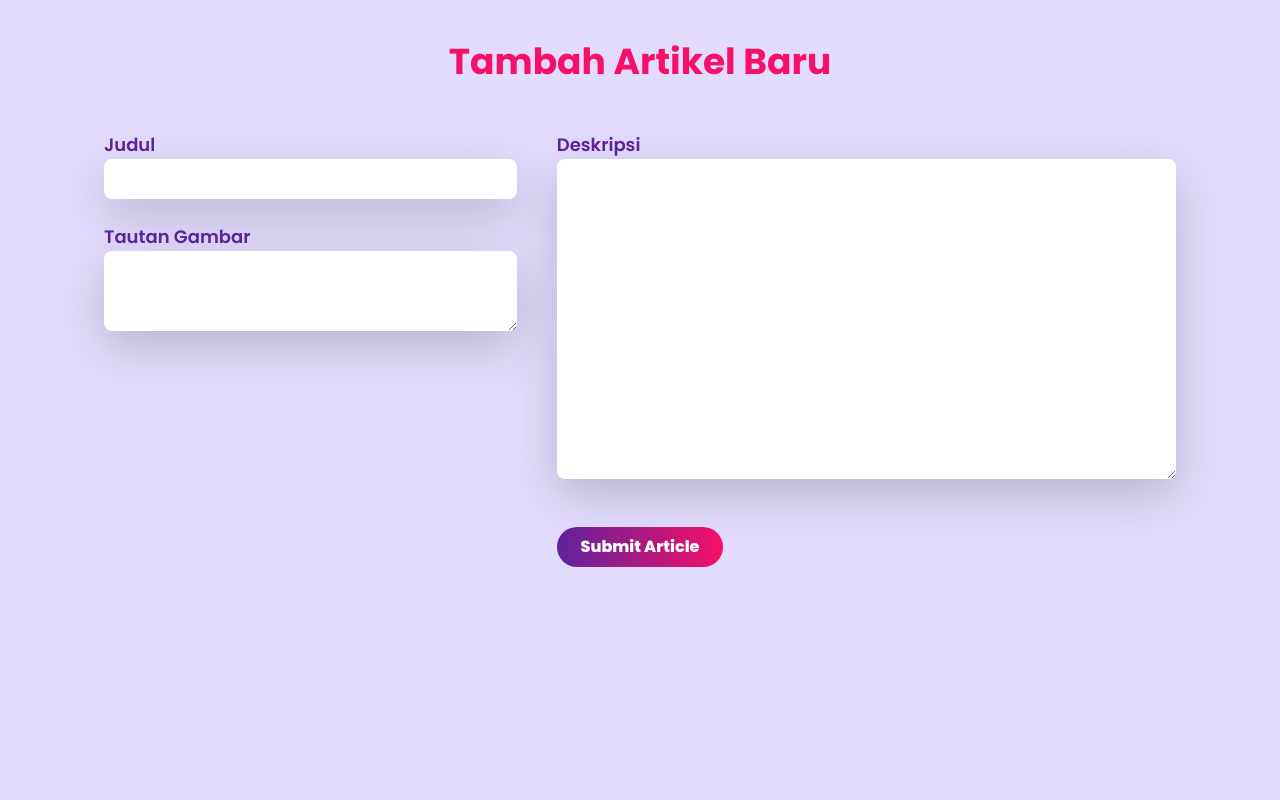
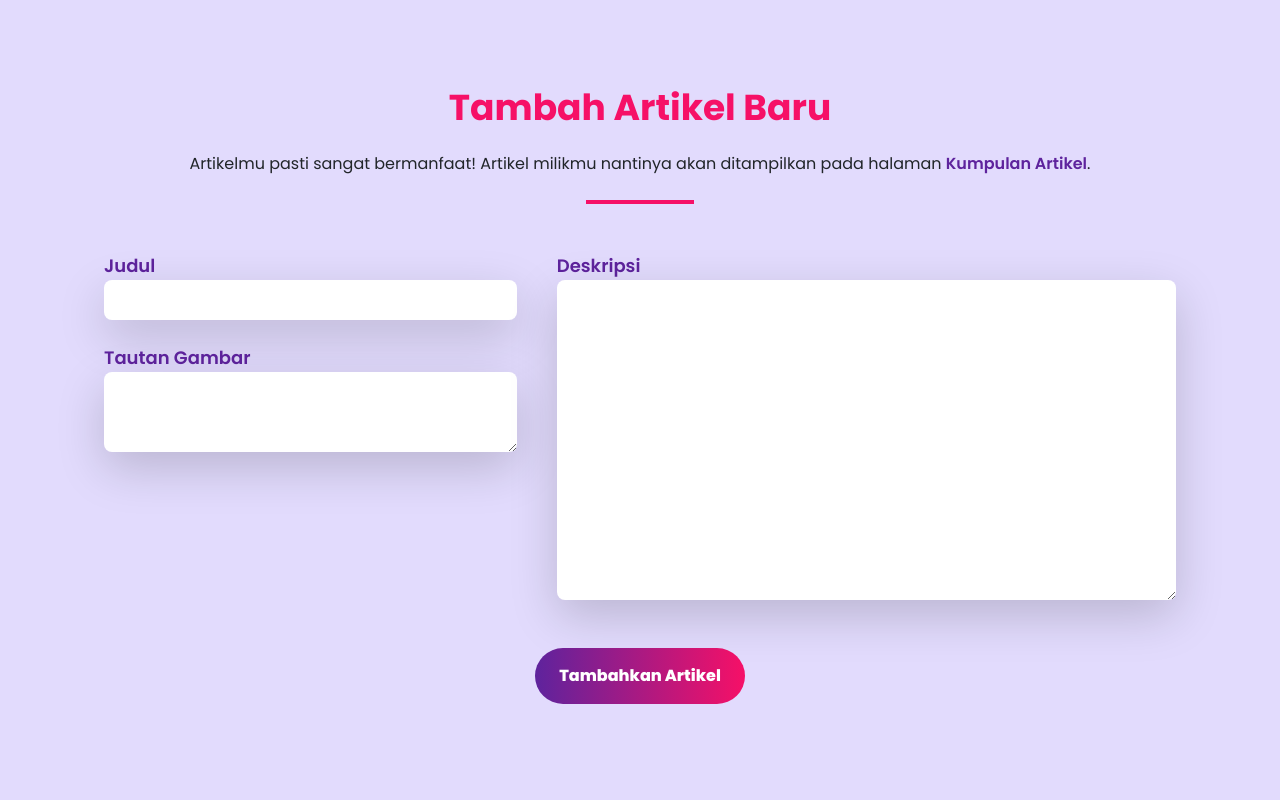
Before and after one commit to AdrianRamadhan27/mercatura, a Django app: page /artikel/create/ in a window 1280 px wide. Run offline with Django 4.2, Linux system fonts and the light colour scheme; the visitor is signed in with stand-in values (Sample User, id 1); some libraries are stand-ins or nearby versions.

Commit message:
fix auth

```diff
--- a/artikel/templates/create_article.html
+++ b/artikel/templates/create_article.html
@@ -37,12 +37,16 @@
 
 {% block content %}
 <div class="h-screen w-full flex justify-center items-center font-poppins bg-purple-3">
-  <div class="flex flex-col w-[90%] h-full p-10 gap-6">
-    <div class="text-pink-1 text-center font-bold text-4xl mb-6">
-      <h1>Tambah Artikel Baru</h1>
+  <div class="flex flex-col w-[90%] p-10 gap-6">
+    <div  class="mb-6 text-center">
+      <h1 class="text-pink-1 font-bold text-4xl mb-4">Tambah Artikel Baru</h1>
+      <p>Artikelmu pasti sangat bermanfaat! Artikel milikmu nantinya akan ditampilkan pada halaman <span class="text-purple-1 font-semibold"><a href={% url 'artikel:show_artikel' %}>Kumpulan Artikel</a></span>.</p>
+      <div class="w-full flex justify-center pt-6">
+        <div class="w-[10%] border-b-4 border-pink-1"></div>
+      </div>
     </div>
 
-    <form method="POST" >
+    <form method="POST" class="max-h-screen">
       {% csrf_token %}
           <div class="flex space-x-10">
             <div class="flex flex-col w-[40%] gap-4">
@@ -68,7 +72,7 @@
         </div>
 
         <button class="submit-article w-full">
-          <input class="text-white mt-2 w-auto bg-gradient-to-r hover:bg-gradient-to-l from-purple-1 to-pink-1 font-extrabold rounded-full text-md md:px-5 md:py-2 px-4 py-2 text-center mb-2" type="submit" name="submit" value="Submit Article">
+          <input class="text-white mt-2 w-auto bg-gradient-to-r hover:bg-gradient-to-l from-purple-1 to-pink-1 font-extrabold rounded-full text-md md:px-5 md:py-2 px-4 py-3 text-center mb-2" type="submit" name="submit" value="Tambahkan Artikel">
         </button>
       </div>
     </form>
--- a/artikel/urls.py
+++ b/artikel/urls.py
@@ -6,7 +6,7 @@ app_name = 'artikel'
 urlpatterns = [
   path('', show_artikel, name="show_artikel"),
   path('artikelku/', show_artikel_user, name="show_artikel_user"),
-  path('json/filter/', show_artikel_user, name="show_artikel_user"),
+  path('json/filter/', show_artikel_json_filter, name="show_artikel_user"),
   path('create/', create_artikel, name="create_artikel"),
   path('edit/<int:id>/', update_artikel, name="update_artikel"),
   path('delete/<int:id>/', delete_artikel, name="delete_artikel"),
--- a/artikel/views.py
+++ b/artikel/views.py
@@ -24,11 +24,8 @@ def show_artikel(request):
 # show artikel user
 @login_required(login_url='/login/')
 def show_artikel_user(request):
-  post = Post.objects.filter(author=request.user)
-  print(post)
   context = {
       'username': request.user.username,
-      'post': post,
       'form': PostForm()
   }
   return render(request, "history_article.html", context)
--- a/static/css/output.css
+++ b/static/css/output.css
@@ -752,6 +752,10 @@ video {
   max-height: 25vh;
 }
 
+.max-h-screen {
+  max-height: 100vh;
+}
+
 .w-\[80vw\] {
   width: 80vw;
 }
@@ -786,6 +790,14 @@ video {
 
 .w-\[60\%\] {
   width: 60%;
+}
+
+.w-\[30\%\] {
+  width: 30%;
+}
+
+.w-\[10\%\] {
+  width: 10%;
 }
 
 .max-w-\[75vw\] {
@@ -929,6 +941,11 @@ video {
   border-width: 1px;
 }
 
+.border-y-4 {
+  border-top-width: 4px;
+  border-bottom-width: 4px;
+}
+
 .border-r {
   border-right-width: 1px;
 }
@@ -939,6 +956,14 @@ video {
 
 .border-l {
   border-left-width: 1px;
+}
+
+.border-b-8 {
+  border-bottom-width: 8px;
+}
+
+.border-b-4 {
+  border-bottom-width: 4px;
 }
 
 .border-gray-300 {
@@ -949,6 +974,11 @@ video {
 .border-gray-400 {
   --tw-border-opacity: 1;
   border-color: rgb(156 163 175 / var(--tw-border-opacity));
+}
+
+.border-pink-1 {
+  --tw-border-opacity: 1;
+  border-color: rgb(246 16 103 / var(--tw-border-opacity));
 }
 
 .bg-transparent {
@@ -1108,6 +1138,11 @@ video {
   padding-right: 0.75rem;
 }
 
+.py-3 {
+  padding-top: 0.75rem;
+  padding-bottom: 0.75rem;
+}
+
 .pr-4 {
   padding-right: 1rem;
 }
@@ -1122,6 +1157,18 @@ video {
 
 .pb-10 {
   padding-bottom: 2.5rem;
+}
+
+.pt-3 {
+  padding-top: 0.75rem;
+}
+
+.pt-2 {
+  padding-top: 0.5rem;
+}
+
+.pt-6 {
+  padding-top: 1.5rem;
 }
 
 .text-center {
```
Also changed, not shown: artikel/templates/article_home.html (+5 -2 lines).
